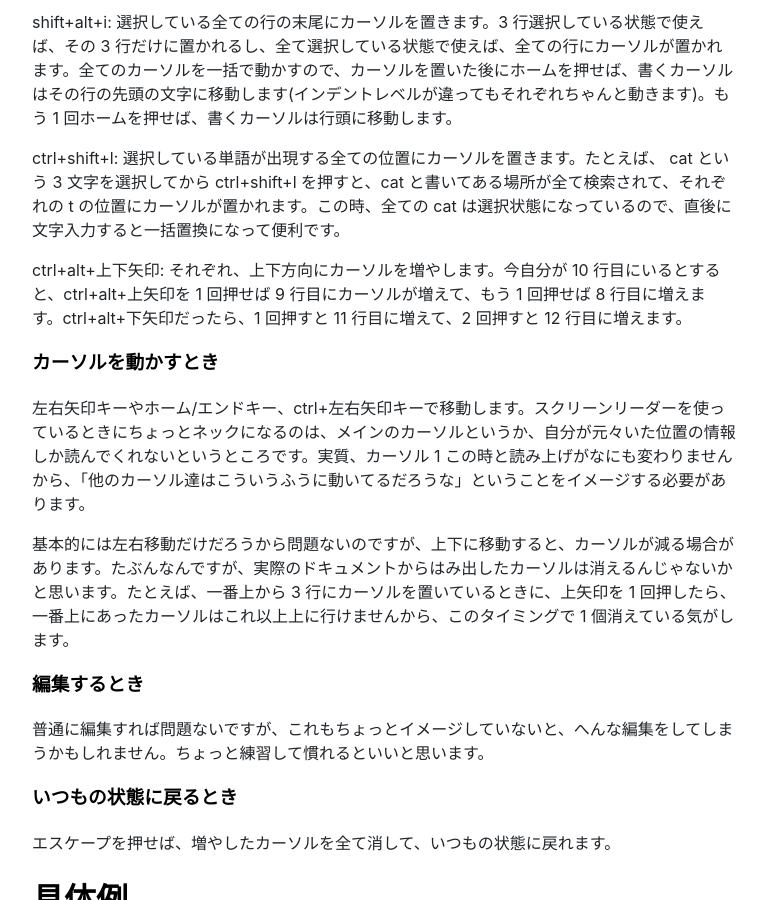
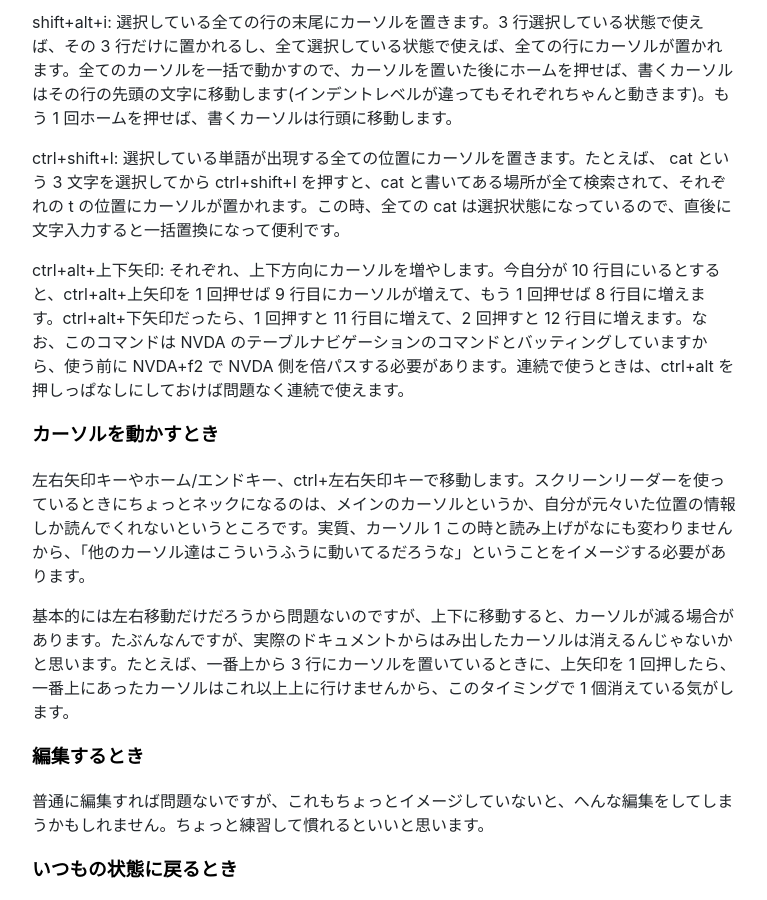
Before and after one commit to yncat/yncat.github.io, a Jekyll site: the page built from _posts/2022-01-02-vscodeのマルチカーソルをスクリーンリーダーで使う.md, in a window 1280 px wide and 900 px high, scrolled down 1327 px. Shown: the whole window, without its empty margins (256-1023 px from the left). Built offline with Jekyll 4.4.1, drawn with Linux system fonts in a browser that asks for light colours; nearby versions of some CDN libraries.

Commit message:
Add nvda path-through description

```diff
--- a/_posts/2022-01-02-vscodeのマルチカーソルをスクリーンリーダーで使う.md
+++ b/_posts/2022-01-02-vscodeのマルチカーソルをスクリーンリーダーで使う.md
@@ -36,7 +36,7 @@ shift+alt+i: 選択している全ての行の末尾にカーソルを置きま
 
 ctrl+shift+l: 選択している単語が出現する全ての位置にカーソルを置きます。たとえば、 cat という 3 文字を選択してから ctrl+shift+l を押すと、cat と書いてある場所が全て検索されて、それぞれの t の位置にカーソルが置かれます。この時、全ての cat は選択状態になっているので、直後に文字入力すると一括置換になって便利です。
 
-ctrl+alt+上下矢印: それぞれ、上下方向にカーソルを増やします。今自分が 10 行目にいるとすると、ctrl+alt+上矢印を 1 回押せば 9 行目にカーソルが増えて、もう 1 回押せば 8 行目に増えます。ctrl+alt+下矢印だったら、1 回押すと 11 行目に増えて、2 回押すと 12 行目に増えます。
+ctrl+alt+上下矢印: それぞれ、上下方向にカーソルを増やします。今自分が 10 行目にいるとすると、ctrl+alt+上矢印を 1 回押せば 9 行目にカーソルが増えて、もう 1 回押せば 8 行目に増えます。ctrl+alt+下矢印だったら、1 回押すと 11 行目に増えて、2 回押すと 12 行目に増えます。なお、このコマンドは NVDA のテーブルナビゲーションのコマンドとバッティングしていますから、使う前に NVDA+f2 で NVDA 側を倍パスする必要があります。連続で使うときは、ctrl+alt を押しっぱなしにしておけば問題なく連続で使えます。
 
 ### カーソルを動かすとき
 
```
